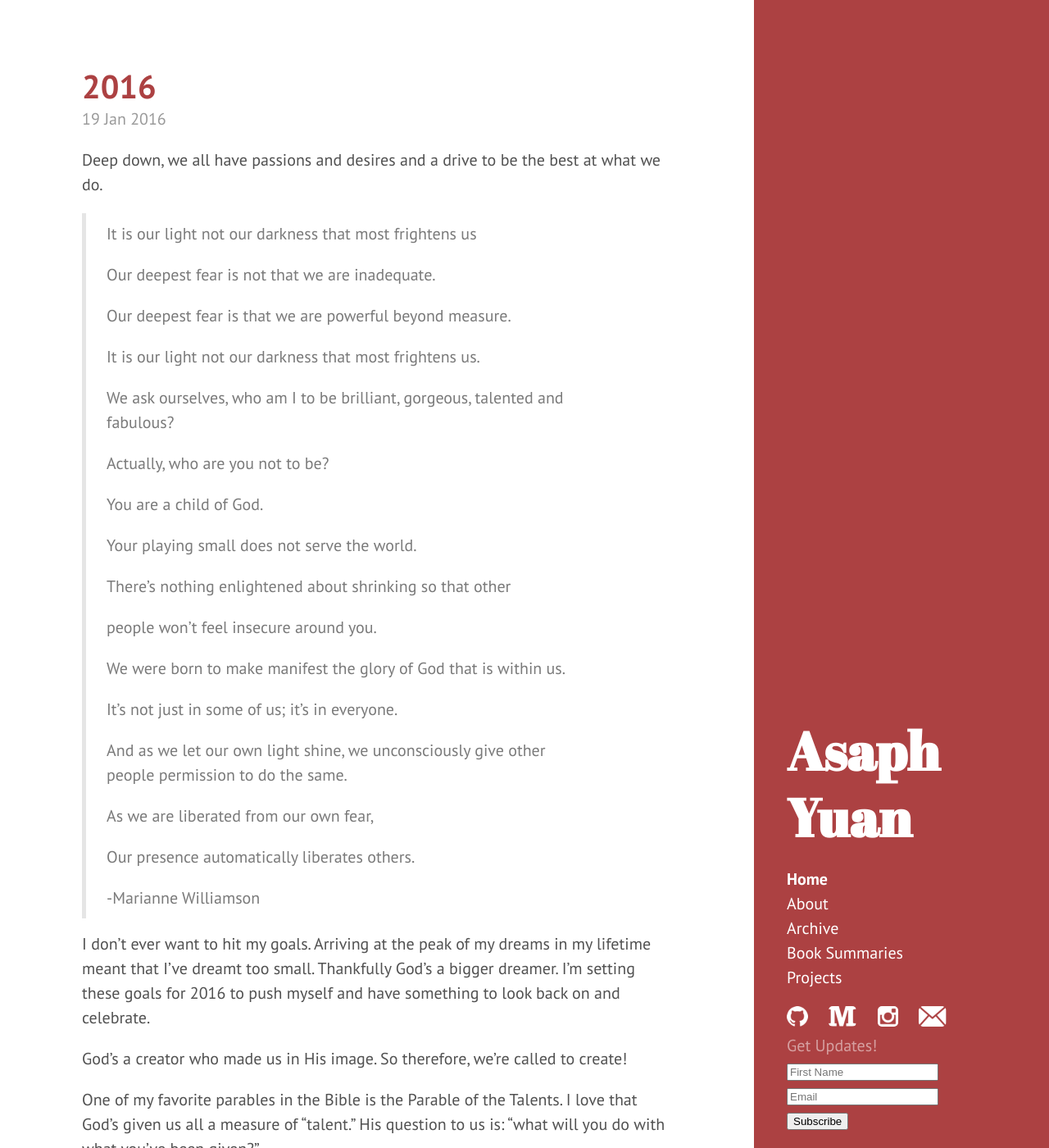
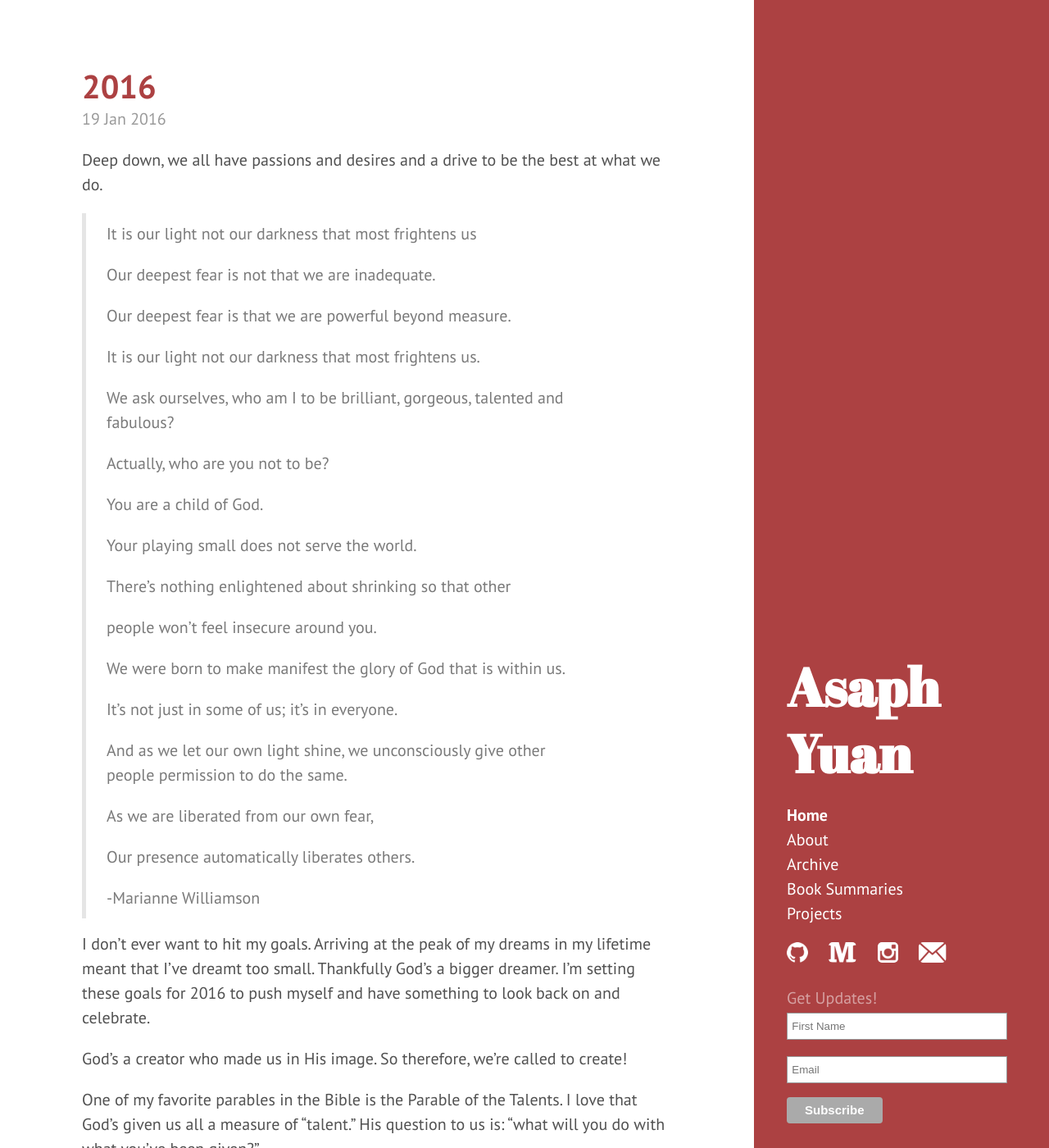
Before and after one commit to asaphy/asaphy.github.io, a Jekyll site: the page built from index.html, in a window 1280 px wide and 1400 px high. Shown: the whole window at 82% size. Built offline with Jekyll 4.4.1, drawn with Linux system fonts in a browser that asks for light colours; the list of posts is cut into pages by our own code; comment, search, counter and statistics services are not loaded.

Commit message:
adding MC signup

```diff
--- a/_includes/head.html
+++ b/_includes/head.html
@@ -27,13 +27,4 @@
   <link rel="alternate" type="application/rss+xml" title="RSS" href="/atom.xml">
   {% include google_analytics.html %}
 
-  <!-- Mail Chimp -->
-  <link href="//cdn-images.mailchimp.com/embedcode/classic-081711.css" rel="stylesheet" type="text/css">
-    <style type="text/css">
-      #mc_embed_signup{clear:left; font:14px; }
-      #mc_embed_signup form {padding: 20 0 0 0 !important;}
-      /* Add your own MailChimp form style overrides in your site stylesheet or in this style block.
-         We recommend moving this block and the preceding CSS link to the HEAD of your HTML file. */
-    </style>
-
 </head>
--- a/public/css/hyde.css
+++ b/public/css/hyde.css
@@ -249,6 +249,51 @@ a.sidebar-nav-item:focus {
   color: #8f5536;
 }
 
+/* MailChimp Form Embed Code - Classic - 08/17/2011 */
+#mc_embed_signup form {display:block; position:relative; text-align:left; padding:20px 0 0 0}
+#mc_embed_signup h2 {font-weight:bold; padding:0; margin:15px 0; font-size:1.4em;}
+#mc_embed_signup input {border:1px solid #999; -webkit-appearance:none;}
+#mc_embed_signup input[type=checkbox]{-webkit-appearance:checkbox;}
+#mc_embed_signup input[type=radio]{-webkit-appearance:radio;}
+#mc_embed_signup input:focus {border-color:#333;}
+#mc_embed_signup .button {clear:both; background-color: #aaa; border: 0 none; border-radius:4px; color: #FFFFFF; cursor: pointer; display: inline-block; font-size:15px; font-weight: bold; height: 32px; line-height: 32px; margin: 0 5px 10px 0; padding: 0 22px; text-align: center; text-decoration: none; vertical-align: top; white-space: nowrap; width: auto;}
+#mc_embed_signup .button:hover {background-color:#777;}
+#mc_embed_signup .small-meta {font-size: 11px;}
+#mc_embed_signup .nowrap {white-space:nowrap;}
+
+#mc_embed_signup .mc-field-group {clear:left; position:relative; width:96%; padding-bottom:3%; min-height:50px;}
+#mc_embed_signup .size1of2 {clear:none; float:left; display:inline-block; width:46%; margin-right:4%;}
+* html #mc_embed_signup .size1of2 {margin-right:2%; /* Fix for IE6 double margins. */}
+#mc_embed_signup .mc-field-group label {display:block; margin-bottom:3px;}
+#mc_embed_signup .mc-field-group input {display:block; width:100%; padding:8px 0; text-indent:2%;}
+#mc_embed_signup .mc-field-group select {display:inline-block; width:99%; padding:5px 0; margin-bottom:2px;}
+
+#mc_embed_signup .datefield, #mc_embed_signup .phonefield-us{padding:5px 0;}
+#mc_embed_signup .datefield input, #mc_embed_signup .phonefield-us input{display:inline; width:60px; margin:0 2px; letter-spacing:1px; text-align:center; padding:5px 0 2px 0;}
+#mc_embed_signup .phonefield-us .phonearea input, #mc_embed_signup .phonefield-us .phonedetail1 input{width:40px;}
+#mc_embed_signup .datefield .monthfield input, #mc_embed_signup .datefield .dayfield input{width:30px;}
+#mc_embed_signup .datefield label, #mc_embed_signup .phonefield-us label{display:none;}
+
+#mc_embed_signup .indicates-required {text-align:right; font-size:11px; margin-right:4%;}
+#mc_embed_signup .asterisk {color:#c60; font-size:200%;}
+#mc_embed_signup .mc-field-group .asterisk {position:absolute; top:25px; right:10px;}
+#mc_embed_signup .clear {clear:both;}
+
+#mc_embed_signup .mc-field-group.input-group ul {margin:0; padding:5px 0; list-style:none;}
+#mc_embed_signup .mc-field-group.input-group ul li {display:block; padding:3px 0; margin:0;}
+#mc_embed_signup .mc-field-group.input-group label {display:inline;}
+#mc_embed_signup .mc-field-group.input-group input {display:inline; width:auto; border:none;}
+
+#mc_embed_signup div#mce-responses {float:left; top:-1.4em; padding:0em .5em 0em .5em; overflow:hidden; width:90%;margin: 0 5%; clear: both;}
+#mc_embed_signup div.response {margin:1em 0; padding:1em .5em .5em 0; font-weight:bold; float:left; top:-1.5em; z-index:1; width:80%;}
+#mc_embed_signup #mce-error-response {display:none;}
+#mc_embed_signup #mce-success-response {color:#529214; display:none;}
+#mc_embed_signup label.error {display:block; float:none; width:auto; margin-left:1.05em; text-align:left; padding:.5em 0;}
+
+#mc-embedded-subscribe {clear:both; width:auto; display:block; margin:1em 0 1em 5%;}
+#mc_embed_signup #num-subscribers {font-size:1.1em;}
+#mc_embed_signup #num-subscribers span {padding:.5em; border:1px solid #ccc; margin-right:.5em; font-weight:bold;}
+#mc_embed_signup{clear:left; font:14px; }
 
 /*Asaph's Additions*/
 table {
```
